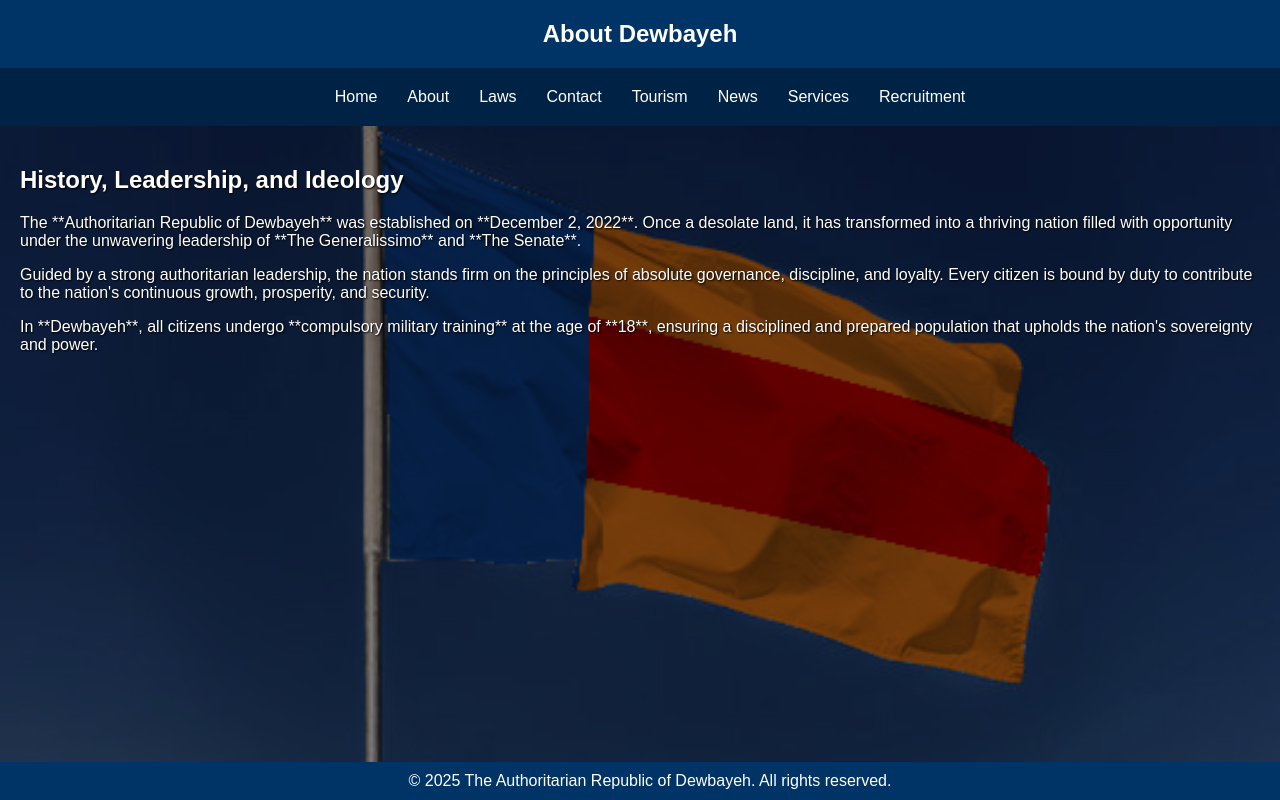
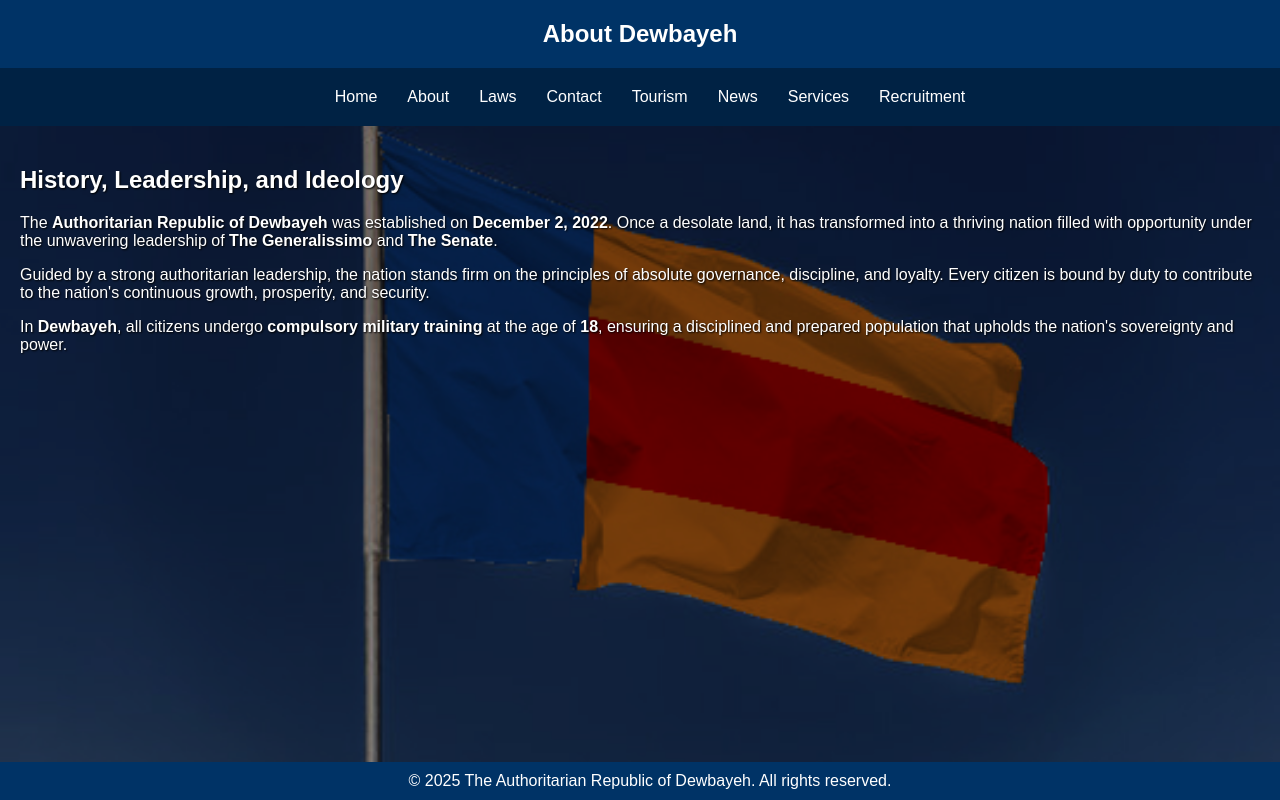
Before and after one commit to DEWBAYEH/DEWBAYEH.GOV, a plain HTML site: page about.html in a window 1280 px wide. Drawn offline with Linux system fonts and the light colour scheme.

Commit message:
Update about.html

```diff
--- a/about.html
+++ b/about.html
@@ -122,9 +122,9 @@
 
 <div class="content">
     <h2>History, Leadership, and Ideology</h2>
-    <p>The **Authoritarian Republic of Dewbayeh** was established on **December 2, 2022**. Once a desolate land, it has transformed into a thriving nation filled with opportunity under the unwavering leadership of **The Generalissimo** and **The Senate**.</p>
+    <p>The <strong>Authoritarian Republic of Dewbayeh</strong> was established on <strong>December 2, 2022</strong>. Once a desolate land, it has transformed into a thriving nation filled with opportunity under the unwavering leadership of <strong>The Generalissimo</strong> and <strong>The Senate</strong>.</p>
     <p>Guided by a strong authoritarian leadership, the nation stands firm on the principles of absolute governance, discipline, and loyalty. Every citizen is bound by duty to contribute to the nation's continuous growth, prosperity, and security.</p>
-    <p>In **Dewbayeh**, all citizens undergo **compulsory military training** at the age of **18**, ensuring a disciplined and prepared population that upholds the nation's sovereignty and power.</p>
+    <p>In <strong>Dewbayeh</strong>, all citizens undergo <strong>compulsory military training</strong> at the age of <strong>18</strong>, ensuring a disciplined and prepared population that upholds the nation's sovereignty and power.</p>
 </div>
 
 <footer>
```
